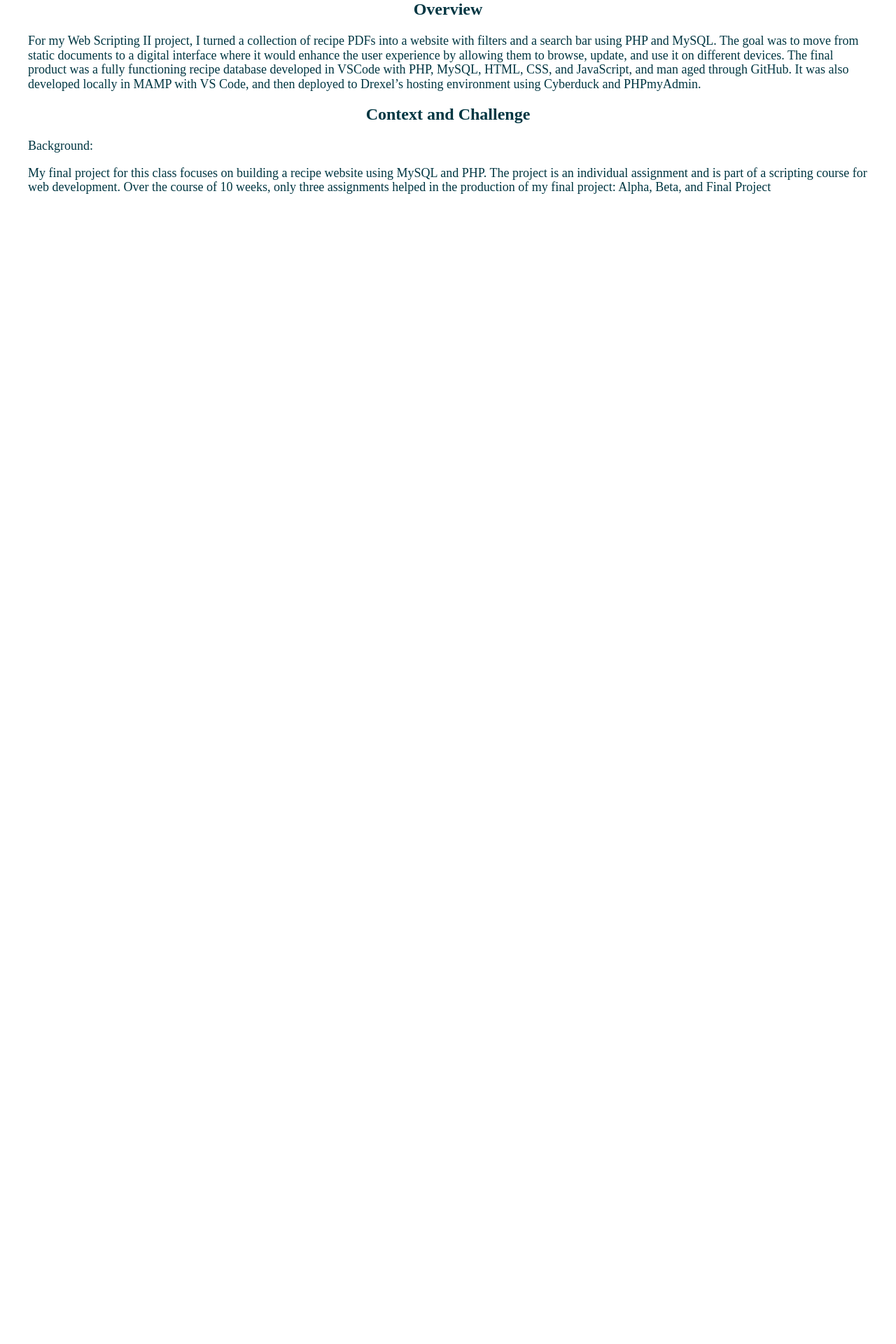
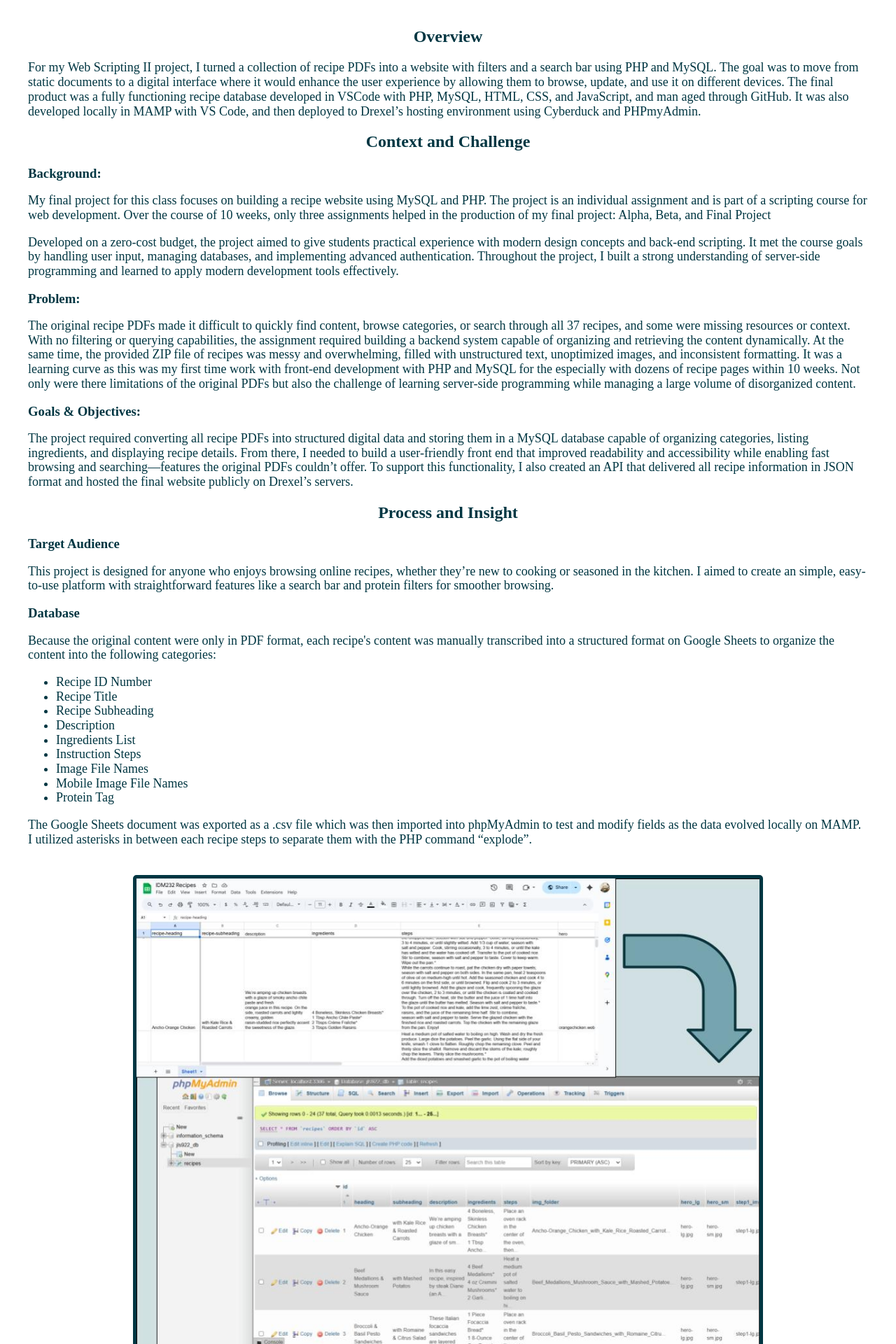
Before and after one commit to jls922/idm232-jls922, a PHP site: page /casestudy.html in a window 1280 px wide. Shown: the part 877-2797 px from the top of the page at 70% size. Before the commit the page ends 1154 px from the top, so only its background shows below. Run offline with PHP 8.4, Linux system fonts and the light colour scheme; some libraries are stand-ins or nearby versions; some web fonts are replaced.

Commit message:
Case Study

```diff
--- a/casestudy.html
+++ b/casestudy.html
@@ -30,12 +30,91 @@
             and then deployed to Drexel’s hosting environment using Cyberduck and PHPmyAdmin.</p>
 
         <h2 class="page-title">Context and Challenge</h2>
-        <p>Background:</p>
+        <h3>Background: </h3>
         <p>My final project for this class focuses on building a recipe website using MySQL and PHP.
             The project is an individual assignment and is part of a scripting course for web development.
             Over the course of 10 weeks, only three assignments helped
             in the production of my final project: Alpha, Beta, and Final Project</p>
+        <p>Developed on a zero-cost budget, the project aimed to give students practical experience with modern
+            design concepts and back-end scripting. It met the course goals by handling user input, managing
+            databases, and implementing advanced authentication. Throughout the project, I built a strong
+            understanding of server-side programming and learned to apply modern development tools effectively.</p>
+        <h3>Problem: </h3>
+            <p>The original recipe PDFs made it difficult to quickly find content, browse categories, or
+            search through all 37 recipes, and some were missing resources or context.
+            With no filtering or querying capabilities, the assignment required building a backend system capable
+            of organizing and retrieving the content dynamically. At the same time, the provided ZIP file of
+            recipes was messy and overwhelming, filled with unstructured text, unoptimized images, and inconsistent
+            formatting. It was a learning curve as this was my first time work with front-end development with PHP and MySQL for the
+            especially with dozens of recipe pages within 10 weeks. Not only were there limitations of the original PDFs but
+            also the challenge of learning server-side programming while managing a large volume of disorganized content.</p>
+        <h3>Goals & Objectives: </h3>
+            <p>The project required converting all recipe PDFs into structured digital data and storing them in
+            a MySQL database capable of organizing categories, listing ingredients, and displaying recipe details. From there,
+             I needed to build a user-friendly front end that improved readability and accessibility while enabling fast
+              browsing and searching—features the original PDFs couldn’t offer. To support this functionality, I
+              also created an API that delivered all recipe information in JSON format and hosted the final website
+              publicly on Drexel’s servers.</p>
+        <h2 class="page-title">Process and Insight</h2>
+        <h3>Target Audience</h3>
+            <p>This project is designed for anyone who enjoys browsing online recipes,
+                whether they’re new to cooking or seasoned in the kitchen. I aimed to
+                create an simple, easy-to-use platform with straightforward features
+                like a search bar and protein filters for smoother
+                browsing.</p>
+        <h3>Database</h3>
+            <p>Because the original content were only in PDF format, each recipe's content was manually
+                transcribed into a structured format on Google Sheets to organize the content into
+                the following categories:</p>
+            <ul>
+                <li>Recipe ID Number</li>
+                <li>Recipe Title</li>
+                <li>Recipe Subheading</li>
+                <li>Description</li>
+                <li>Ingredients List</li>
+                <li>Instruction Steps</li>
+                <li>Image File Names</li>
+                <li>Mobile Image File Names</li>
+                <li>Protein Tag</li>
+            </ul>
+            <p>The Google Sheets document was exported as a .csv file which was then imported into
+                phpMyAdmin to test and modify fields as the data evolved locally on MAMP.
+                I utilized asterisks in between each recipe steps to separate them
+                with the PHP command “explode”.</p>
+            <img class="casestudyhero" src="images/database_casestudy.jpg" alt="Picture of Sheets Document and phpMyAdmin">
+            <h3>Development</h3>
+            <p>Before coding in PHP, I started with a template using HTML and CSS on VS Code to create my layout
+                and making it responsive. After that I converted the HTML files into PHP files.
+                PHP was useful in repeated elements, like recipe cards and the contents within the recipe pages
+                making it much easier and quicker to create recipe pages and cards for as many recipes I can add to the database.</p>
+            <h3>Final Project</h3>
+                <p>To deploy my website, Cyberduck was used to upload the project to Drexel’s public server.
+                    The MySQL database was exported from the localhost, and the SQL file was imported to Drexel's live hosting server through their
+                    PHPmyAdmin.</p>
 
+            <h2 class="page-title">The Solution</h2>
+            <h4>
+                <a href="https://vimeo.com/1145558694?share=copy&fl=sv&fe=ci" target="_blank">Screen Capture Video Link</a>
+            </h4>
+            <h4>
+                <a href="index.php" target="_blank">Live Project Link</a>
+            </h4>
+            <div class="vimeo-video" style="padding:53.18% 0 0 0;position:relative;"><iframe src="https://player.vimeo.com/video/1145558694?badge=0&amp;autopause=0&amp;player_id=0&amp;app_id=58479" frameborder="0" allow="autoplay; fullscreen; picture-in-picture; clipboard-write; encrypted-media; web-share" referrerpolicy="strict-origin-when-cross-origin" style="position:absolute;top:0;left:0;width:100%;height:100%;" title="idm232 final video"></iframe></div><script src="https://player.vimeo.com/api/player.js"></script>
+            <p>The website lays out all the recipes from the database in a organized way. The filter and search bar are at the top
+                and displayed so that users can easily select a filter or reset the filter to catorgize the recipes or search for a certain recipe.
+                The website is responsive so that it is accessible and responsive on all devices.
+            </p>
+
+            <h2 class="page-title">The Results</h2>
+            <p>This 10-week project significantly expanded my understanding of full-stack development. I learned how to design
+                and integrate a database from scratch, structure content for accessibility, and deploy a live site—skills
+                I had no prior experience with. Working through data cleanup, PHP integration, and server hosting gave me
+                a clearer sense of how dynamic web applications function behind the scenes.</p>
+            <p>The project also strengthened my time-management and project-planning abilities. Looking back,
+                documenting feedback and following a more structured cycle of research, testing, and design would have
+                made the process more efficient. Still, the experience proved how even simple content can benefit from
+                intentional structure and thoughtful design, and it sparked a deeper curiosity about how data moves through
+                a system—insight I’ll carry into future projects.</p>
     </div>
 </body>
 </html>
--- a/css/style.css
+++ b/css/style.css
@@ -19,7 +19,9 @@
 body {
     font-family: Source Sans;
 }
-
+a {
+    color: #003642;
+}
 h1, h2, h3 {
     color: #003642;
     font-family: Merriweather;
@@ -44,7 +46,7 @@ p, li {
     border: 5px solid #003642;
     border-radius: 5px;
     display: block;
-    margin: auto;
+    margin: 40px auto;
     width: 75%;
 }
 
@@ -67,6 +69,12 @@ p, li {
     text-align: left;
 }
 
+.vimeo-video {
+    border: 5px solid #003642;
+    border-radius: 5px;
+    margin: 40px auto;
+}
+
 @media screen and (max-width: 725px) {
     h1, h2, h3 {
         font-size: 1.5rem;
```
Also changed, not shown: images/database_casestudy.jpg (added).
